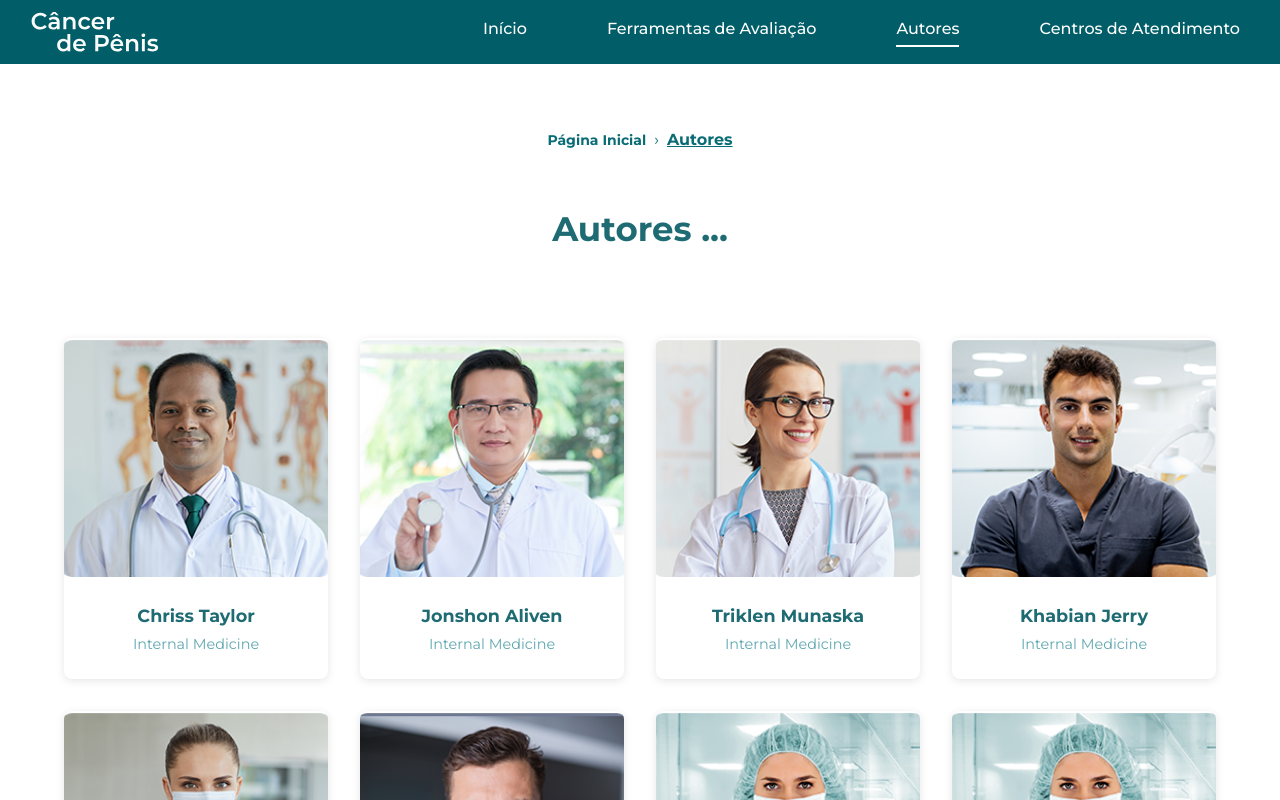
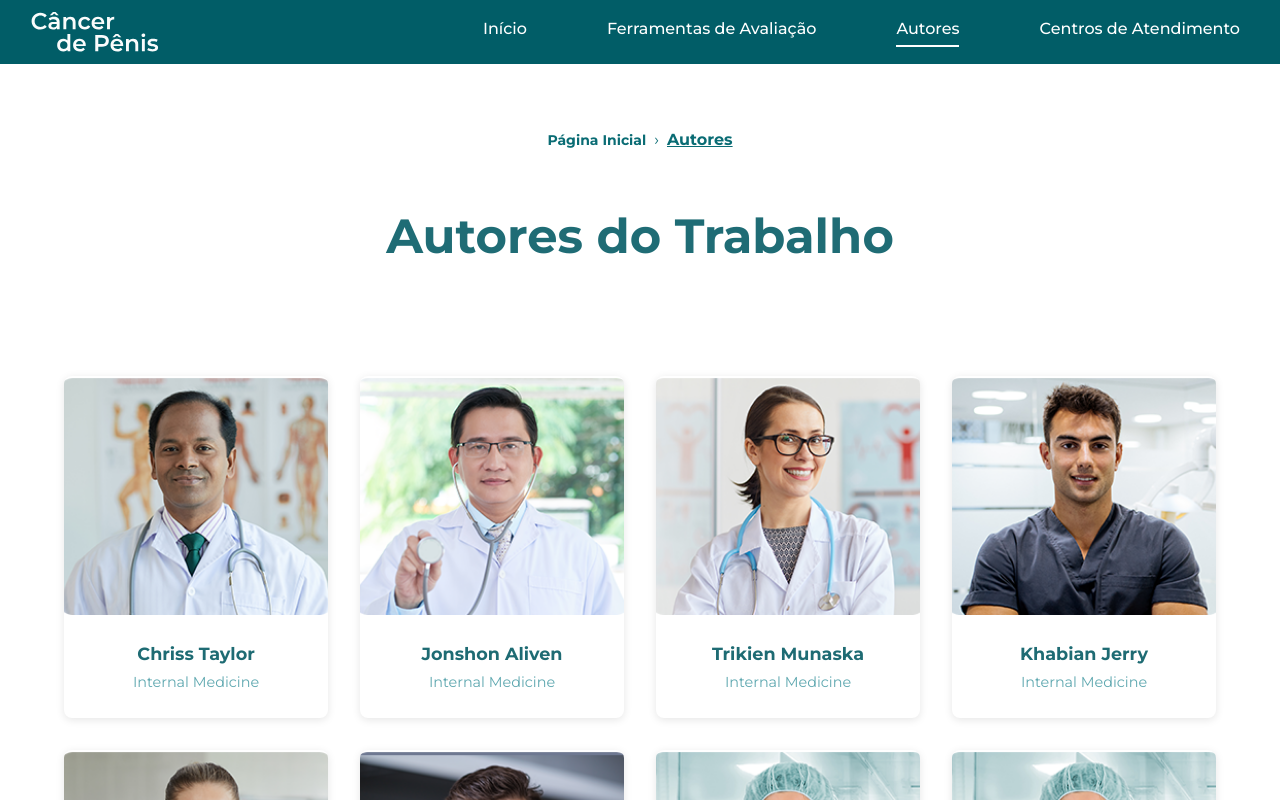
Before and after one commit to PET-Comp-UFMA/cancer-de-penis, a Next.js app: page /autores in a window 1280 px wide. Shown: the top 800 px of the page. Built offline with nearby package versions, Linux system fonts and the light colour scheme.

Commit message:
feat(autores): adicionar páginas de autor com escopo de formulário

```diff
--- /dev/null
+++ b/src/modules/autores/domain/authors.ts
@@ -0,0 +1,16 @@
+export type Author = {
+  name: string;
+  specialty: string;
+  image: string;
+};
+
+export const workAuthors: Author[] = [
+  { name: "Chriss Taylor", specialty: "Internal Medicine", image: "/autor1.png" },
+  { name: "Jonshon Aliven", specialty: "Internal Medicine", image: "/autor2.png" },
+  { name: "Trikien Munaska", specialty: "Internal Medicine", image: "/autor3.png" },
+  { name: "Khabian Jerry", specialty: "Internal Medicine", image: "/autor4.png" },
+  { name: "Chriss Taylor", specialty: "Internal Medicine", image: "/autor5.png" },
+  { name: "Jonshon Aliven", specialty: "Internal Medicine", image: "/autor6.png" },
+  { name: "Trikien Munaska", specialty: "Internal Medicine", image: "/autor7.png" },
+  { name: "Trikien Munaska", specialty: "Internal Medicine", image: "/autor8.png" },
+];
--- /dev/null
+++ b/src/modules/autores/presentation/AuthorsGrid.tsx
@@ -0,0 +1,53 @@
+import { Card, CardContent, CardMedia, Typography } from "@mui/material";
+import Grid from "@mui/material/Grid";
+import type { Author } from "../domain/authors";
+
+type AuthorsGridProps = {
+  authors: readonly Author[];
+};
+
+export default function AuthorsGrid({ authors }: AuthorsGridProps) {
+  return (
+    <Grid container spacing={4}>
+      {authors.map((author, index) => (
+        <Grid key={`${author.name}-${index}`} size={{ xs: 12, sm: 6, md: 3 }}>
+          <Card
+            sx={{
+              boxShadow: "0 2px 8px rgba(0,0,0,0.1)",
+              borderRadius: 2,
+              transition: "transform 0.3s ease, box-shadow 0.3s ease",
+              "&:hover": {
+                transform: "translateY(-8px)",
+                boxShadow: "0 8px 20px rgba(0,0,0,0.15)",
+              },
+            }}
+          >
+            <CardMedia
+              component="img"
+              height="240"
+              image={author.image}
+              alt={author.name}
+              sx={{ objectFit: "cover" }}
+            />
+            <CardContent sx={{ textAlign: "center", py: 3 }}>
+              <Typography
+                variant="h6"
+                sx={{
+                  fontWeight: 700,
+                  color: "#1E6B73",
+                  mb: 0.5,
+                  fontSize: "1.1rem",
+                }}
+              >
+                {author.name}
+              </Typography>
+              <Typography sx={{ color: "#5FA8B0", fontSize: "0.9rem" }}>
+                {author.specialty}
+              </Typography>
+            </CardContent>
+          </Card>
+        </Grid>
+      ))}
+    </Grid>
+  );
+}
--- a/src/modules/autores/presentation/Autores.tsx
+++ b/src/modules/autores/presentation/Autores.tsx
@@ -3,59 +3,14 @@ import {
   Box,
   Container,
   Typography,
-  Card,
-  CardMedia,
-  CardContent,
   Link,
 } from "@mui/material";
-import Grid from "@mui/material/Grid";
 import Header from "@/shared/components/Header";
 import Footer from "@/shared/components/Footer";
+import AuthorsGrid from "./AuthorsGrid";
+import { workAuthors } from "../domain/authors";
 
 export default function Autores() {
-  const autores = [
-    {
-      nome: "Chriss Taylor",
-      especialidade: "Internal Medicine",
-      imagem: "/autor1.png",
-    },
-    {
-      nome: "Jonshon Aliven",
-      especialidade: "Internal Medicine",
-      imagem: "/autor2.png",
-    },
-    {
-      nome: "Triklen Munaska",
-      especialidade: "Internal Medicine",
-      imagem: "/autor3.png",
-    },
-    {
-      nome: "Khabian Jerry",
-      especialidade: "Internal Medicine",
-      imagem: "/autor4.png",
-    },
-    {
-      nome: "Chriss Taylor",
-      especialidade: "Internal Medicine",
-      imagem: "/autor5.png",
-    },
-    {
-      nome: "Jonshon Aliven",
-      especialidade: "Internal Medicine",
-      imagem: "/autor6.png",
-    },
-    {
-      nome: "Triklen Munaska",
-      especialidade: "Internal Medicine",
-      imagem: "/autor7.png",
-    },
-    {
-      nome: "Triklen Munaska",
-      especialidade: "Internal Medicine",
-      imagem: "/autor8.png",
-    },
-  ];
-
   return (
     <>
       <Head>
@@ -104,15 +59,16 @@ export default function Autores() {
       <Box sx={{ bgcolor: "#FFFFFF", py: 4 }}>
         <Container maxWidth="lg">
           <Typography
-            variant="h4"
+            variant="h3"
             sx={{
-              fontWeight: 700,
-              color: "#1E6B73",
+              fontWeight: 800,
+              color: "#1F6C75",
               textAlign: "center",
-              mb: 1,
+              mb: 4,
+              fontSize: { xs: "2rem", md: "3rem" },
             }}
           >
-            Autores ...
+            Autores do Trabalho
           </Typography>
         </Container>
       </Box>
@@ -120,55 +76,7 @@ export default function Autores() {
       {/* Grid de Autores */}
       <Box sx={{ py: 6 }}>
         <Container maxWidth="lg">
-          <Grid container spacing={4}>
-            {autores.map((autor, index) => (
-              <Grid key={index} size={{ xs: 12, sm: 6, md: 3 }}>
-                <Card
-                  sx={{
-                    boxShadow: "0 2px 8px rgba(0,0,0,0.1)",
-                    borderRadius: 2,
-                    transition: "transform 0.3s ease, box-shadow 0.3s ease",
-                    "&:hover": {
-                      transform: "translateY(-8px)",
-                      boxShadow: "0 8px 20px rgba(0,0,0,0.15)",
-                    },
-                  }}
-                >
-                  <CardMedia
-                    component="img"
-                    height="240"
-                    image={autor.imagem}
-                    alt={autor.nome}
-                    sx={{
-                      objectFit: "cover",
-                    }}
-                  />
-                  <CardContent sx={{ textAlign: "center", py: 3 }}>
-                    <Typography
-                      variant="h6"
-                      sx={{
-                        fontWeight: 700,
-                        color: "#1E6B73",
-                        mb: 0.5,
-                        fontSize: "1.1rem",
-                      }}
-                    >
-                      {autor.nome}
-                    </Typography>
-                    <Typography
-                      variant="body2"
-                      sx={{
-                        color: "#5FA8B0",
-                        fontSize: "0.9rem",
-                      }}
-                    >
-                      {autor.especialidade}
-                    </Typography>
-                  </CardContent>
-                </Card>
-              </Grid>
-            ))}
-          </Grid>
+          <AuthorsGrid authors={workAuthors} />
         </Container>
       </Box>
 
```
Also changed, not shown: src/modules/instrumentos/presentation/FormAuthors.tsx (added, +56 -0 lines), src/pages/tela-avaliacao/[catalogKey]/autores.tsx (added, +21 -0 lines).
